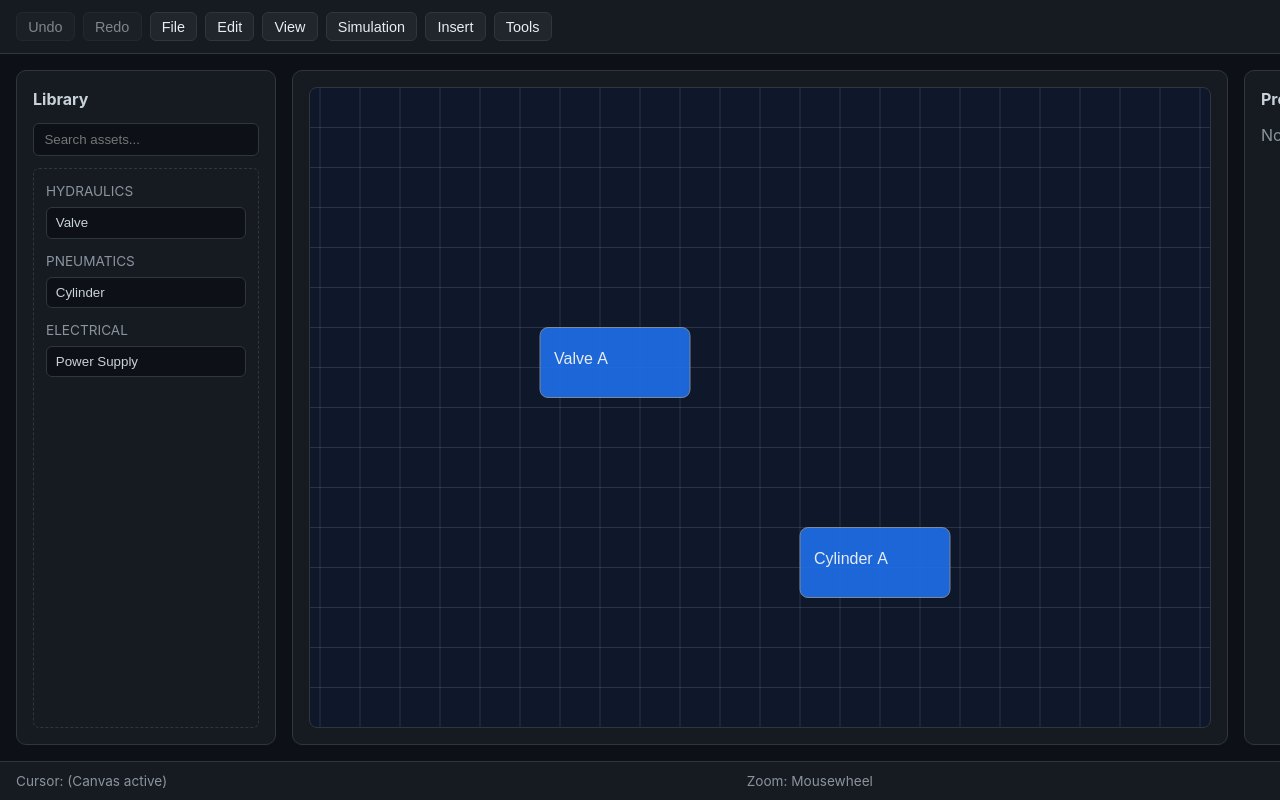
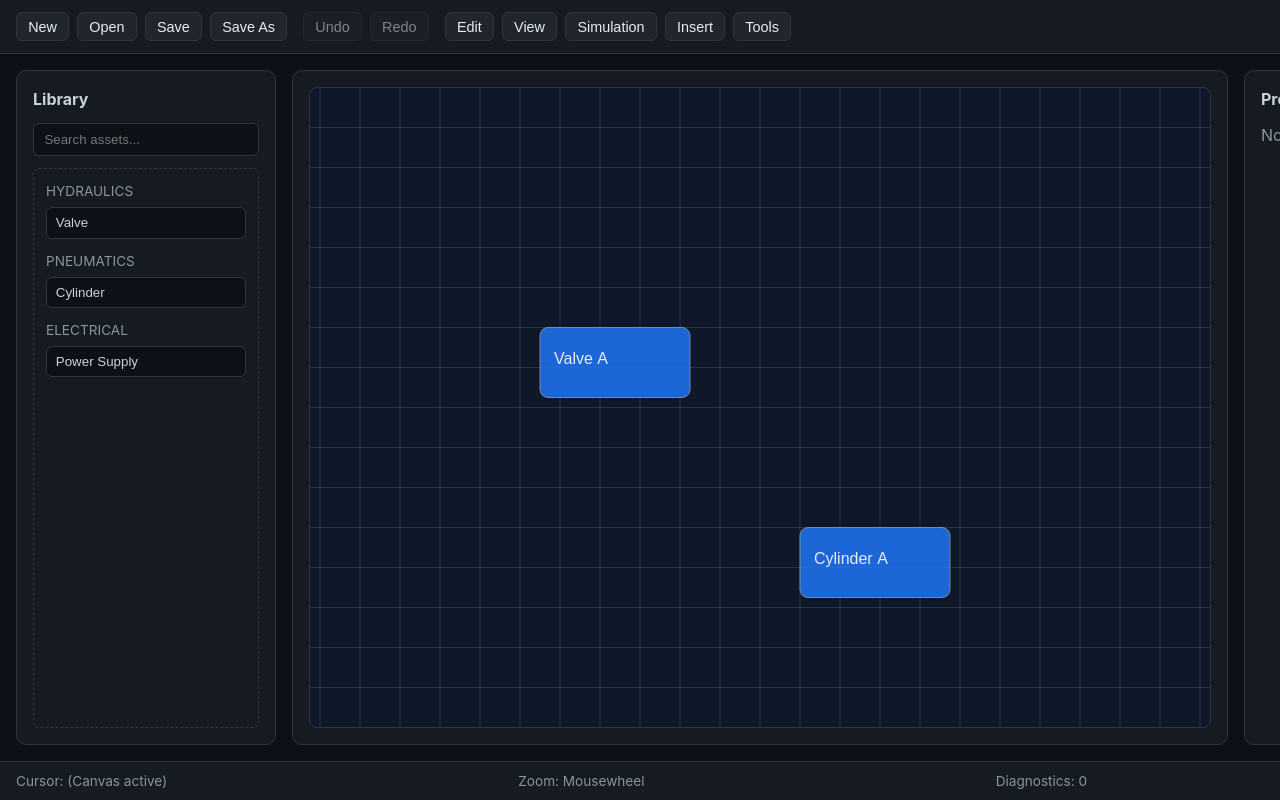
Before and after one commit to linusdohner/Fluidsim-clone1, a React (Vite) app: page / in a window 1280 px wide. Shown: the top 800 px of the page. Built offline with nearby package versions, Linux system fonts and the light colour scheme.

Commit message:
Add project persistence, autosave recovery, and file UI actions

```diff
--- a/package.json
+++ b/package.json
@@ -15,7 +15,8 @@
     "react": "^18.3.1",
     "react-dom": "^18.3.1",
     "konva": "^9.3.20",
-    "react-konva": "^18.2.10"
+    "react-konva": "^18.2.10",
+    "@tauri-apps/plugin-fs": "^2.0.0"
   },
   "devDependencies": {
     "@tauri-apps/cli": "^2.0.0",
--- a/src/app/App.tsx
+++ b/src/app/App.tsx
@@ -11,6 +11,13 @@ import { LibraryPanel } from '../layout/LibraryPanel'
 import { PropertiesPanel } from '../layout/PropertiesPanel'
 import { StatusBar } from '../layout/StatusBar'
 import { TopToolbar } from '../layout/TopToolbar'
+import {
+  clearAutosave,
+  loadAutosave,
+  loadProjectFromFile,
+  saveAutosave,
+  saveProjectToFile,
+} from '../storage'
 
 const INITIAL_COMPONENTS: ComponentInstance[] = [
   {
@@ -37,10 +44,14 @@ const INITIAL_PROJECT: Project = {
   },
 }
 
+const DEFAULT_FILE_NAME = 'project.json'
+
 export function App() {
   const [project, setProject] = useState<Project>(INITIAL_PROJECT)
   const [selectedIds, setSelectedIds] = useState<string[]>([])
   const [placingType, setPlacingType] = useState<string | null>(null)
+  const [currentFileName, setCurrentFileName] = useState<string>(DEFAULT_FILE_NAME)
+  const [isDirty, setIsDirty] = useState(false)
   const [, forceHistoryTick] = useReducer((value: number) => value + 1, 0)
   const commandStackRef = useRef(new CommandStack<Project>())
 
@@ -53,16 +64,85 @@ export function App() {
 
   const executeCommand = (command: AddComponentCommand | MoveComponentCommand | DeleteComponentCommand) => {
     setProject((current) => commandStackRef.current.execute(command, current))
+    setIsDirty(true)
     forceHistoryTick()
   }
 
   const undo = () => {
     setProject((current) => commandStackRef.current.undo(current))
+    setIsDirty(true)
     forceHistoryTick()
   }
 
   const redo = () => {
     setProject((current) => commandStackRef.current.redo(current))
+    setIsDirty(true)
+    forceHistoryTick()
+  }
+
+  useEffect(() => {
+    const autosaved = loadAutosave()
+    if (!autosaved) {
+      return
+    }
+
+    if (window.confirm('Recover autosave?')) {
+      setProject(autosaved)
+      setIsDirty(true)
+    }
+  }, [])
+
+  useEffect(() => {
+    const timer = window.setInterval(() => {
+      saveAutosave(project)
+    }, 10_000)
+
+    return () => window.clearInterval(timer)
+  }, [project])
+
+  const onSave = async (fileName = currentFileName) => {
+    await saveProjectToFile(project, fileName)
+    setCurrentFileName(fileName)
+    setIsDirty(false)
+    clearAutosave()
+  }
+
+  const onSaveAs = async () => {
+    const nextFileName = window.prompt('Save as', currentFileName) ?? currentFileName
+    if (!nextFileName) {
+      return
+    }
+
+    await onSave(nextFileName)
+  }
+
+  const onOpen = async () => {
+    const fileName = window.prompt('Open file', currentFileName) ?? currentFileName
+    if (!fileName) {
+      return
+    }
+
+    const opened = await loadProjectFromFile(fileName)
+    if (!opened) {
+      window.alert('No project file found.')
+      return
+    }
+
+    setProject(opened)
+    setCurrentFileName(fileName)
+    setSelectedIds([])
+    setPlacingType(null)
+    setIsDirty(false)
+    commandStackRef.current = new CommandStack<Project>()
+    forceHistoryTick()
+  }
+
+  const onNew = () => {
+    setProject(createEmptyProject())
+    setSelectedIds([])
+    setPlacingType(null)
+    setIsDirty(false)
+    commandStackRef.current = new CommandStack<Project>()
     forceHistoryTick()
   }
 
@@ -84,6 +164,12 @@ export function App() {
         return
       }
 
+      if ((event.ctrlKey || event.metaKey) && event.key.toLowerCase() === 's') {
+        event.preventDefault()
+        void onSave()
+        return
+      }
+
       if (event.key === 'Delete' && selectedIds.length === 1) {
         event.preventDefault()
         executeCommand(new DeleteComponentCommand(selectedIds[0]))
@@ -93,7 +179,7 @@ export function App() {
 
     window.addEventListener('keydown', onKeyDown)
     return () => window.removeEventListener('keydown', onKeyDown)
-  }, [selectedIds])
+  }, [selectedIds, project, currentFileName])
 
   return (
     <div className="workspace-layout">
@@ -102,6 +188,16 @@ export function App() {
         canRedo={commandStackRef.current.canRedo()}
         onUndo={undo}
         onRedo={redo}
+        onNewFile={onNew}
+        onOpenFile={() => {
+          void onOpen()
+        }}
+        onSaveFile={() => {
+          void onSave()
+        }}
+        onSaveAsFile={() => {
+          void onSaveAs()
+        }}
       />
       <div className="workspace-main">
         <LibraryPanel placingType={placingType} onSelectType={setPlacingType} />
@@ -152,6 +248,8 @@ export function App() {
         cursor="(Canvas active)"
         zoom="Mousewheel"
         diagnosticsCount={placingType ? 1 : 0}
+        currentFileName={currentFileName}
+        isDirty={isDirty}
       />
     </div>
   )
--- a/src/layout/StatusBar.tsx
+++ b/src/layout/StatusBar.tsx
@@ -2,14 +2,20 @@ interface StatusBarProps {
   cursor: string
   zoom: string
   diagnosticsCount: number
+  currentFileName: string
+  isDirty: boolean
 }
 
-export function StatusBar({ cursor, zoom, diagnosticsCount }: StatusBarProps) {
+export function StatusBar({ cursor, zoom, diagnosticsCount, currentFileName, isDirty }: StatusBarProps) {
   return (
     <footer className="status-bar" aria-label="Status bar">
       <span>Cursor: {cursor}</span>
       <span>Zoom: {zoom}</span>
       <span>Diagnostics: {diagnosticsCount}</span>
+      <span>
+        File: {currentFileName}
+        {isDirty ? ' *' : ''}
+      </span>
     </footer>
   )
 }
--- a/src/layout/TopToolbar.tsx
+++ b/src/layout/TopToolbar.tsx
@@ -1,21 +1,50 @@
-const MENU_ITEMS = ['File', 'Edit', 'View', 'Simulation', 'Insert', 'Tools']
+const MENU_ITEMS = ['Edit', 'View', 'Simulation', 'Insert', 'Tools']
 
 interface TopToolbarProps {
   canUndo: boolean
   canRedo: boolean
   onUndo: () => void
   onRedo: () => void
+  onNewFile: () => void
+  onOpenFile: () => void
+  onSaveFile: () => void
+  onSaveAsFile: () => void
 }
 
-export function TopToolbar({ canUndo, canRedo, onUndo, onRedo }: TopToolbarProps) {
+export function TopToolbar({
+  canUndo,
+  canRedo,
+  onUndo,
+  onRedo,
+  onNewFile,
+  onOpenFile,
+  onSaveFile,
+  onSaveAsFile,
+}: TopToolbarProps) {
   return (
     <header className="top-toolbar" aria-label="Main toolbar">
+      <div className="toolbar-group" aria-label="File menu">
+        <button type="button" className="toolbar-button" onClick={onNewFile}>
+          New
+        </button>
+        <button type="button" className="toolbar-button" onClick={onOpenFile}>
+          Open
+        </button>
+        <button type="button" className="toolbar-button" onClick={onSaveFile}>
+          Save
+        </button>
+        <button type="button" className="toolbar-button" onClick={onSaveAsFile}>
+          Save As
+        </button>
+      </div>
+      <div className="toolbar-group" aria-label="Edit menu">
         <button type="button" className="toolbar-button" onClick={onUndo} disabled={!canUndo}>
           Undo
         </button>
         <button type="button" className="toolbar-button" onClick={onRedo} disabled={!canRedo}>
           Redo
         </button>
+      </div>
       {MENU_ITEMS.map((item) => (
         <button key={item} type="button" className="toolbar-button">
           {item}
--- a/src/storage/index.ts
+++ b/src/storage/index.ts
@@ -1,4 +1,154 @@
+import { appDataDir, join } from '@tauri-apps/api/path'
+import { createEmptyProject, type Project } from '../domain'
+
 export interface StorageAdapter {
   save: (key: string, payload: string) => Promise<void>
   load: (key: string) => Promise<string | null>
 }
+
+export const PROJECT_SCHEMA_VERSION = 1
+const DEFAULT_FILE_NAME = 'project.json'
+const AUTOSAVE_KEY = 'fluidsim:autosave:project'
+
+interface PersistedProjectV1 {
+  schemaVersion: number
+  project: Project
+}
+
+const isRecord = (value: unknown): value is Record<string, unknown> =>
+  typeof value === 'object' && value !== null
+
+export const serializeProject = (project: Project): string =>
+  JSON.stringify({ schemaVersion: PROJECT_SCHEMA_VERSION, project }, null, 2)
+
+const migrateProjectPayload = (payload: unknown): PersistedProjectV1 => {
+  if (!isRecord(payload)) {
+    throw new Error('Invalid project payload.')
+  }
+
+  const maybeVersion = payload.schemaVersion
+  if (typeof maybeVersion !== 'number') {
+    throw new Error('Missing schemaVersion in project payload.')
+  }
+
+  if (maybeVersion > PROJECT_SCHEMA_VERSION) {
+    throw new Error(`Unsupported schema version: ${maybeVersion}.`)
+  }
+
+  // migration stub for future project versions
+  if (maybeVersion < PROJECT_SCHEMA_VERSION) {
+    return {
+      schemaVersion: PROJECT_SCHEMA_VERSION,
+      project: migrateLegacyProject(payload),
+    }
+  }
+
+  const project = payload.project
+  if (!isValidProject(project)) {
+    throw new Error('Project validation failed.')
+  }
+
+  return {
+    schemaVersion: PROJECT_SCHEMA_VERSION,
+    project,
+  }
+}
+
+const migrateLegacyProject = (payload: Record<string, unknown>): Project => {
+  if (isValidProject(payload.project)) {
+    return payload.project
+  }
+
+  return createEmptyProject({ migrated: true })
+}
+
+export const deserializeProject = (json: string): Project => {
+  const parsed = JSON.parse(json) as unknown
+  const migratedPayload = migrateProjectPayload(parsed)
+  return migratedPayload.project
+}
+
+const isValidProject = (value: unknown): value is Project => {
+  if (!isRecord(value) || typeof value.version !== 'string' || !isRecord(value.metadata)) {
+    return false
+  }
+
+  const diagram = value.diagram
+  if (!isRecord(diagram) || !Array.isArray(diagram.components) || !Array.isArray(diagram.connections)) {
+    return false
+  }
+
+  return true
+}
+
+const hasTauriRuntime = (): boolean => {
+  if (typeof window === 'undefined') {
+    return false
+  }
+
+  return '__TAURI_INTERNALS__' in window || '__TAURI__' in window
+}
+
+const resolveFilePath = async (fileName: string): Promise<string> => {
+  const root = await appDataDir()
+  return join(root, fileName)
+}
+
+export const saveProjectToFile = async (
+  project: Project,
+  fileName = DEFAULT_FILE_NAME,
+): Promise<string> => {
+  const payload = serializeProject(project)
+
+  if (hasTauriRuntime()) {
+    const { writeTextFile } = await import('@tauri-apps/plugin-fs')
+    const filePath = await resolveFilePath(fileName)
+    await writeTextFile(filePath, payload)
+    return filePath
+  }
+
+  localStorage.setItem(fileName, payload)
+  return fileName
+}
+
+export const loadProjectFromFile = async (fileName = DEFAULT_FILE_NAME): Promise<Project | null> => {
+  if (hasTauriRuntime()) {
+    const { exists, readTextFile } = await import('@tauri-apps/plugin-fs')
+    const filePath = await resolveFilePath(fileName)
+    const fileExists = await exists(filePath)
+
+    if (!fileExists) {
+      return null
+    }
+
+    const content = await readTextFile(filePath)
+    return deserializeProject(content)
+  }
+
+  const localContent = localStorage.getItem(fileName)
+  return localContent ? deserializeProject(localContent) : null
+}
+
+export const saveAutosave = (project: Project): void => {
+  localStorage.setItem(AUTOSAVE_KEY, serializeProject(project))
+}
+
+export const loadAutosave = (): Project | null => {
+  const payload = localStorage.getItem(AUTOSAVE_KEY)
+  if (!payload) {
+    return null
+  }
+
+  try {
+    return deserializeProject(payload)
+  } catch {
+    localStorage.removeItem(AUTOSAVE_KEY)
+    return null
+  }
+}
+
+export const clearAutosave = (): void => {
+  localStorage.removeItem(AUTOSAVE_KEY)
+}
+
+export const getAutosaveKey = (): string => AUTOSAVE_KEY
--- a/src/styles.css
+++ b/src/styles.css
@@ -33,6 +33,12 @@ body {
   padding: 0.75rem 1rem;
   border-bottom: 1px solid #30363d;
   background: #161b22;
+}
+
+.toolbar-group {
+  display: inline-flex;
+  gap: 0.5rem;
+  margin-right: 0.5rem;
 }
 
 .toolbar-button {
```
Also changed, not shown: 1 other file (tests, documents, lock files or other folders). Lines whose indentation alone changed are shown as unchanged.
